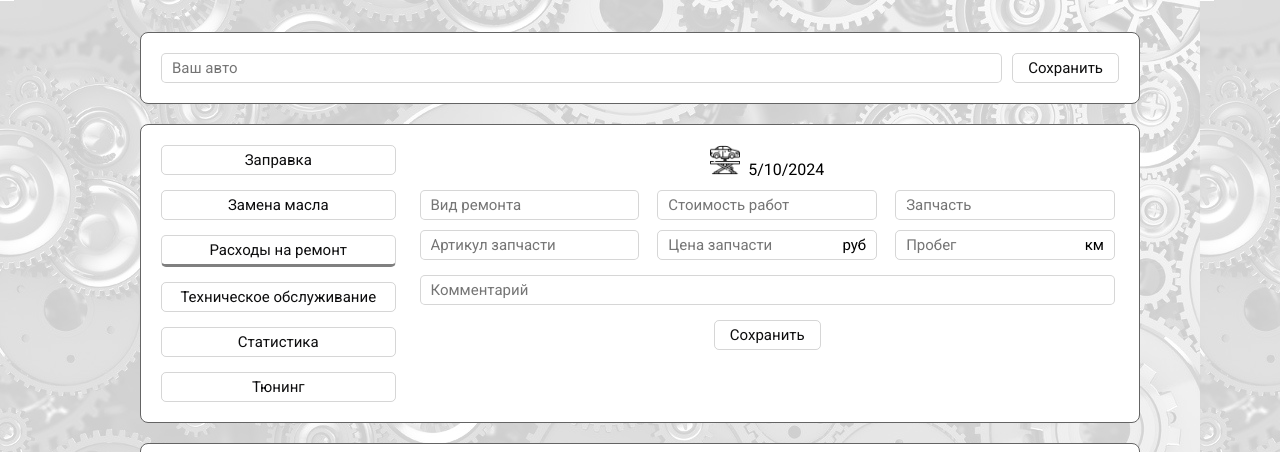
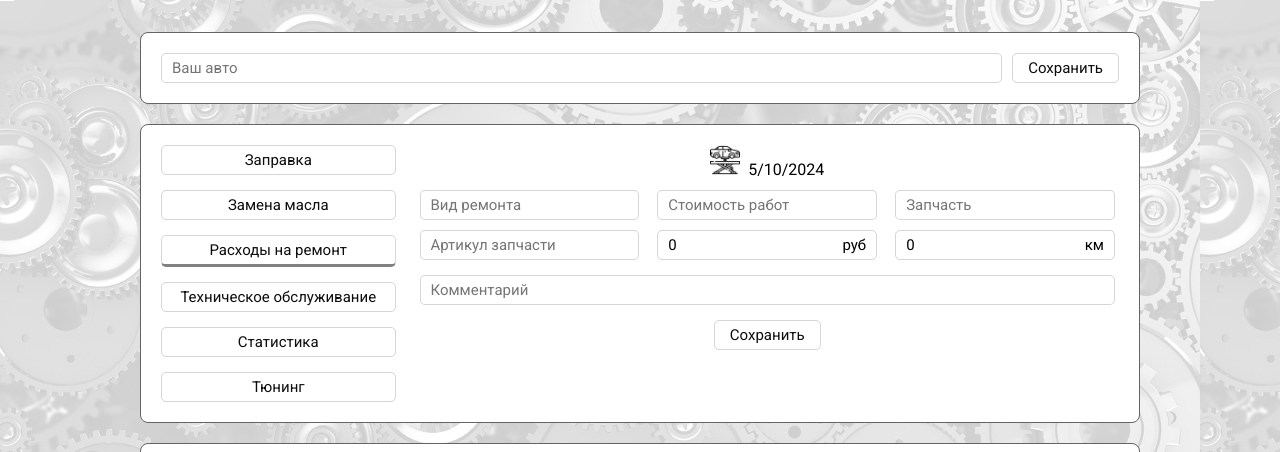
Before and after one commit to VitaliyOne/car-maintenance, a React (Vite) app: page / in a window 1280 px wide. Both pictures are taken after a click on the button "Расходы на ремонт". Shown: the top 452 px of the page. Built offline with nearby package versions, Linux system fonts and the light colour scheme.

Commit message:
Add types, initial state, form receipt repair costs

```diff
--- a/src/components/CarMaintenanceMenu.tsx
+++ b/src/components/CarMaintenanceMenu.tsx
@@ -1,6 +1,6 @@
 import { useState } from "react"
 import MyButton from "./UI/button/MyButton"
-import RepairCosts from "./RepairCosts"
+import RepairCosts from "./repairCosts/RepairCosts"
 import Tuning from "./Tuning"
 import TechnicalMaintenance from "./TechnicalMaintenance"
 import Statistics from "./Statistics"
--- a/src/components/RepairCosts.tsx
+++ /dev/null
@@ -1,29 +0,0 @@
-import IconRepairCosts from '/public/repairCosts.png';
-import MyInput from "./UI/input/MyInput";
-import InputAdornment from "./UI/InputAdornment/InputAdornment";
-import MyButton from "./UI/button/MyButton";
-import useAppSelector from '../hooks/useAppSelector';
-
-const RepairCosts = () => {
-  const dateTime = useAppSelector((state) => state.localTime.time)
-
-  return (
-    <section>
-      <time className="time"><img src={IconRepairCosts} alt="IconRepairCosts" style={{ height: "30px" }} /> &nbsp;{dateTime}</time>
-      <div className="infoOilСhange">
-        <MyInput placeholder="Вид ремонта" type="text"></MyInput>
-        <MyInput placeholder="Стоимость работ" type="text"></MyInput>
-        <MyInput placeholder="Запчасть" type="text"></MyInput>
-        <MyInput placeholder="Артикул запчасти" type="text"></MyInput>
-        <InputAdornment placeholder="Цена запчасти" type="number" span="руб"></InputAdornment>
-        <InputAdornment placeholder="Пробег" type="number" span="км"></InputAdornment>
-      </div>
-      <div className="infoOilСhange">
-        <MyInput placeholder="Комментарий" type="text"></MyInput>
-      </div>
-      <MyButton children="Сохранить"></MyButton>
-    </section>
-  )
-}
-
-export default RepairCosts
--- /dev/null
+++ b/src/components/repairCosts/RepairCosts.tsx
@@ -0,0 +1,40 @@
+import IconRepairCosts from '/public/repairCosts.png';
+import MyInput from "../UI/input/MyInput";
+import InputAdornment from "../UI/InputAdornment/InputAdornment";
+import MyButton from "../UI/button/MyButton";
+import useAppSelector from '../../hooks/useAppSelector';
+import { useState } from 'react';
+import { DEFAULT_REPAIR_COSTS_FORM_DATA } from './const';
+import { IRepairCostsForm } from './types';
+
+const RepairCosts = () => {
+  const dateTime = useAppSelector((state) => state.localTime.time)
+  const [formData, setFormData] = useState<IRepairCostsForm>(DEFAULT_REPAIR_COSTS_FORM_DATA);
+
+  const onInputChange: React.ChangeEventHandler<HTMLInputElement> = (event) => {
+    const { name, value } = event.target;
+    setFormData((state) => ({ ...state, [name]: value }));
+};
+
+  return (
+    <section>
+      <time className="time"><img src={IconRepairCosts} alt="IconRepairCosts" style={{ height: "30px" }} /> &nbsp;{dateTime}</time>
+      <form>
+        <div className="infoOilСhange">
+          <MyInput onChange={onInputChange} name="typeRepair" value={formData.typeRepair}  placeholder="Вид ремонта" type="text"></MyInput>
+          <MyInput onChange={onInputChange} name="priceWork" value={formData.priceWork} placeholder="Стоимость работ" type="text"></MyInput>
+          <MyInput onChange={onInputChange} name="replacementPart" value={formData.replacementPart} placeholder="Запчасть" type="text"></MyInput>
+          <MyInput onChange={onInputChange} name="vendorСode" value={formData.vendorСode} placeholder="Артикул запчасти" type="text"></MyInput>
+          <InputAdornment onChange={onInputChange} name="price" value={formData.price} placeholder="Цена запчасти" type="number" span="руб"></InputAdornment>
+          <InputAdornment onChange={onInputChange} name="mileage" value={formData.mileage} placeholder="Пробег" type="number" span="км"></InputAdornment>
+        </div>
+        <div className="infoOilСhange">
+          <MyInput onChange={onInputChange} name="comment" value={formData.comment} placeholder="Комментарий" type="text"></MyInput>
+        </div>
+        <MyButton children="Сохранить"></MyButton>
+      </form>
+    </section>
+  )
+}
+
+export default RepairCosts
--- /dev/null
+++ b/src/components/repairCosts/const.ts
@@ -0,0 +1,12 @@
+import { IRepairCostsForm } from "./types";
+
+export const DEFAULT_REPAIR_COSTS_FORM_DATA: IRepairCostsForm = {
+    id: new Date().getTime(),
+    typeRepair: '',
+    priceWork: '',
+    replacementPart: '',
+    vendorСode: '',
+    price: 0,
+    mileage: 0,
+    comment: ''
+  }
--- /dev/null
+++ b/src/components/repairCosts/types.ts
@@ -0,0 +1,10 @@
+export interface IRepairCostsForm {
+    id: number,
+    typeRepair: string,
+    priceWork: string,
+    replacementPart: string,
+    vendorСode: string,
+    price: number,
+    mileage: number,
+    comment: string
+  }
```
